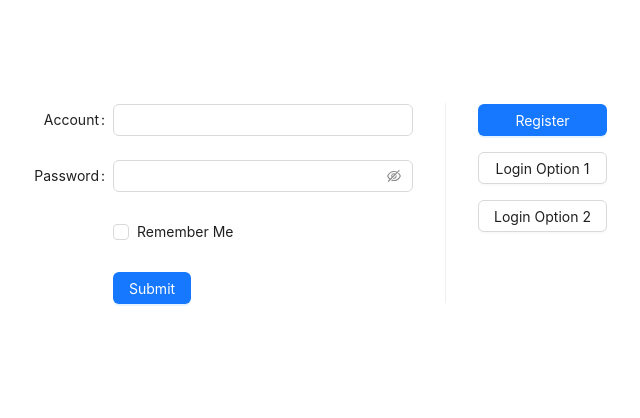
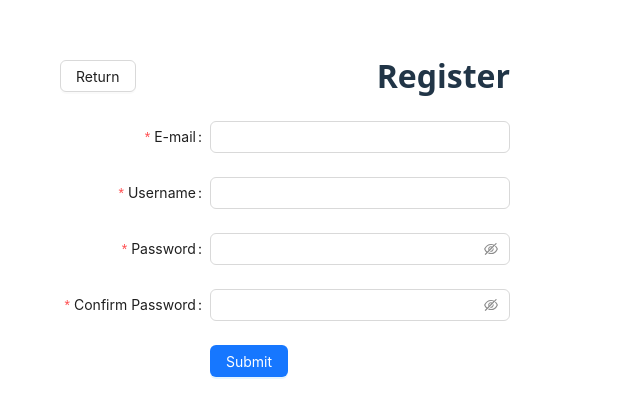
Before and after one commit to st10083010/FastChat, a React (Vite) app in the folder frontend/: page /register in a window 1280 px wide. Shown: the part 192-610 px from the top of the page, without its empty margins (355-995 px from the left). Built offline with nearby package versions, Linux system fonts and the light colour scheme.

Commit message:
新增 前端註冊表單、前端路由處理

```diff
--- a/frontend/package.json
+++ b/frontend/package.json
@@ -13,7 +13,8 @@
     "@ant-design/v5-patch-for-react-19": "^1.0.3",
     "antd": "^5.24.3",
     "react": "^19.0.0",
-    "react-dom": "^19.0.0"
+    "react-dom": "^19.0.0",
+    "react-router": "^7.3.0"
   },
   "devDependencies": {
     "@eslint/js": "^9.21.0",
--- a/frontend/src/App.jsx
+++ b/frontend/src/App.jsx
@@ -1,17 +1,18 @@
 // import { useState } from 'react'
 // import './App.css'
 
-import { Flex, Divider } from "antd";
-import Login from "./pages/core/login";
-import LoginOptions from "./pages/core/login_options";
+import { Routes, Route } from "react-router";
+import Home from "./pages/core/home";
+import Register from "./pages/core/register";
+
+// 路由處理
 
 const App = () => {
     return (
-        <Flex justify="center" gap="large">
-            <Login/>
-            <Divider type="vertical" style={{ height: 200 }}/>
-            <LoginOptions/>
-        </Flex>
+        <Routes>
+            <Route path="/" element={ <Home/> } />
+            <Route path="/register" element={ <Register/> } />
+        </Routes>
     )
 };
 
--- a/frontend/src/main.jsx
+++ b/frontend/src/main.jsx
@@ -3,9 +3,12 @@ import { createRoot } from 'react-dom/client'
 import '@ant-design/v5-patch-for-react-19';
 import './index.css'
 import App from './App.jsx'
+import { BrowserRouter } from "react-router";
 
 createRoot(document.getElementById('root')).render(
-  <StrictMode>
-    <App />
-  </StrictMode>,
+    <StrictMode>
+        <BrowserRouter>
+            <App/>
+        </BrowserRouter>
+    </StrictMode>,
 )
--- /dev/null
+++ b/frontend/src/pages/core/home.jsx
@@ -0,0 +1,15 @@
+import { Flex, Divider } from "antd";
+import Login from "./login";
+import LoginOptions from "./login_options";
+
+const Home = () => {
+    return (
+        <Flex justify="center" gap="large">
+            <Login/>
+            <Divider type="vertical" style={{ height: 200 }}/>
+            <LoginOptions/>
+        </Flex>
+    )
+}
+
+export default Home;
--- a/frontend/src/pages/core/login.jsx
+++ b/frontend/src/pages/core/login.jsx
@@ -2,7 +2,7 @@ import React from 'react';
 import { Button, Checkbox, Form, Input } from 'antd';
 
 const Login = () => (
-    <Form name='basic' labelCol={{ span: 8 }} wrapperCol={{ span: 16 }} style={{ minWidth: 450 }}>
+    <Form name='loginForm' labelCol={{ span: 8 }} wrapperCol={{ span: 16 }} style={{ minWidth: 450 }}>
         <Form.Item label="Account" name="account" >
             <Input/>
         </Form.Item>
--- a/frontend/src/pages/core/login_options.jsx
+++ b/frontend/src/pages/core/login_options.jsx
@@ -1,10 +1,13 @@
 import { Flex, Button } from "antd"
+import { Link } from "react-router"
 
 const LoginOptions = () => {
+
+
     return (
         <>
             <Flex gap="middle" vertical={true}>
-                <Button type="primary">Register</Button>
+                <Button type="primary" href="/register">Register</Button>
                 <Button>Login Option 1</Button>
                 <Button>Login Option 2</Button>
             </Flex>
--- a/frontend/src/pages/core/register.jsx
+++ b/frontend/src/pages/core/register.jsx
@@ -1,8 +1,64 @@
 import React from 'react';
+import { Button, Flex, Form, Input } from 'antd';
 
 const Register = () => {
+    const onFinish = (values) => {
+        console.log("values: ", values);
+    };
+
     return (
-        <></>
+        <>
+            <Flex align={'center'} justify={'space-between'}>
+                <Button type='default' href='/'>Return</Button>
+                <h1>Register</h1>
+            </Flex>
+            <Form name='registerForm' labelCol={{ span: 8 }} wrapperCol={{ span: 16 }} style={{ minWidth: 450 }}
+                onFinish={onFinish}
+            >
+                <Form.Item label="E-mail" name="email" rules={[
+                    { type: 'email', message: "The input is not valid E-mail." },
+                    { required: true, message: "Please input your E-mail." }
+                ]}>
+                    <Input/>
+                </Form.Item>
+
+                {/* 只允許英數字及_符號 */}
+                <Form.Item label="Username" name="username" rules={[
+                    { type: 'string', pattern: /^[a-zA-Z0-9_]{3,20}$/, message: "The username can only contain A-Z, 0-9, and '_', with a length of 3 to 20 characters." },
+                    { required: true, message: "Please input your Username" }
+                ]}>
+                    <Input/>
+                </Form.Item>
+
+                {/* 只允許英數字及_符號 */}
+                <Form.Item label="Password" name="password" rules={[
+                    { type: 'string', pattern: /^[a-zA-Z0-9_]{8,20}$/, message: "The password can only contain A-Z, 0-9, and '_', with a length of 8 to 20 characters."},
+                    { required: true, message: "Please input your Password" }
+                ]}>
+                    <Input.Password/>
+                </Form.Item>
+
+                <Form.Item label="Confirm Password" name="confirmPassword" dependencies={["password"]} rules={[
+                    { required: true, message: "Please input your Confirm Password" },
+                    ({ getFieldValue }) => ({
+                        validator(_, value) {
+                            if (!value || getFieldValue("password") === value) {
+                                return Promise.resolve();
+                            }
+                            return Promise.reject(new Error("The new password that you entered do not match."));
+                        }
+                    })
+                ]}>
+                    <Input.Password/>
+                </Form.Item>
+
+                <Form.Item label={null}>
+                    <Button type="primary" htmlType="submit">
+                        Submit
+                    </Button>
+                </Form.Item>
+            </Form>
+        </>
     );
 }
 
```
Also changed, not shown: 2 other files (tests, documents, lock files or other folders).
